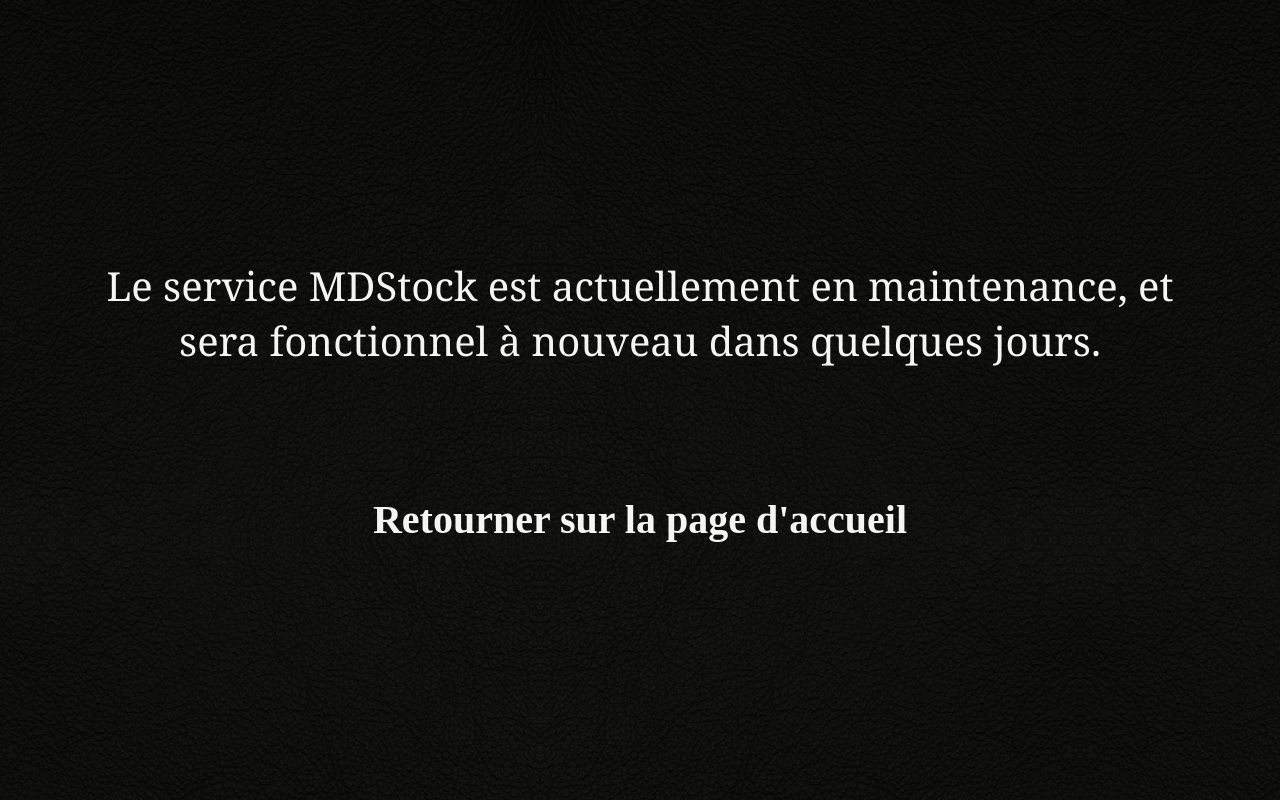
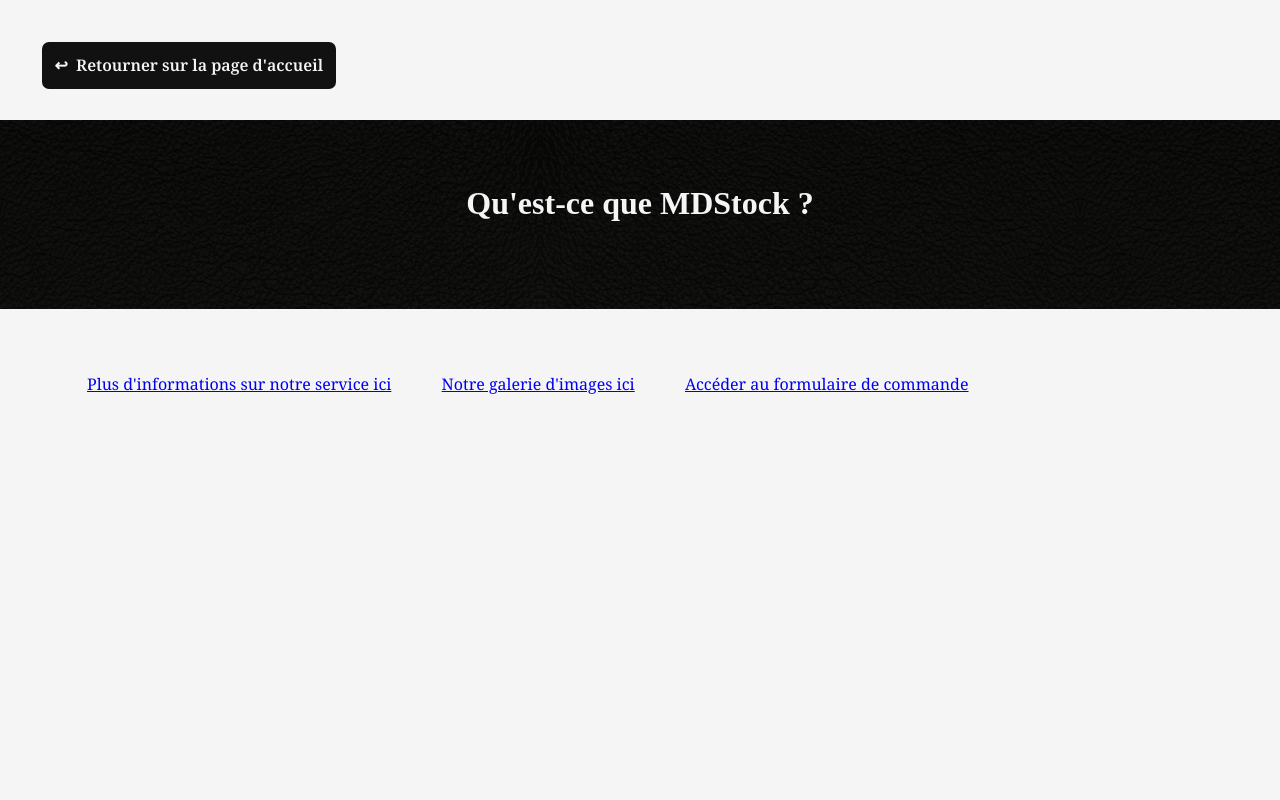
Before and after one commit to MDJeux63/mdjeux63.github.io, a plain HTML site: page mdstock.html in a window 1280 px wide. Drawn offline with Linux system fonts and the light colour scheme; a web font is replaced by a local one.

Commit message:
Update of 22.08.2024

```diff
--- a/mdstock.html
+++ b/mdstock.html
@@ -9,40 +9,46 @@
 
     <style>
 
-        body {
-            background: url(/assets/images/backgrounds/leather-bg-75.png);
+        .backtohome-link {
+            position: absolute;
+            top: 2%;
+            left: 1.25%;
+            padding: 1%;
+            background: var(--color-1);
+            color: var(--color-9);
+            font-weight: 600;
+            border-radius: 7px;
+            text-decoration: none;
+            transition: 1s;
         }
 
-        #legal {
-            height: 100vh;
-            padding: 0;
-            display: flex;
-            flex-direction: column;
-            justify-content: center;
-            text-align: center;
+        .backtohome-link:hover {
+            background: var(--color-9);
+            color: var(--color-1);
+            transition: 1s;
+        }
+
+        #a-propos {
+            margin-top: 15vh;
+            background: url(/assets/images/backgrounds/leather-bg-75.png);
+            color: var(--color-9);
         }
 
         a {
-            margin: 5%;
-            color: var(--color-9);
-            font-family: var(--font-2);
-            font-size: 40px;
-            font-weight: 600;
-            text-decoration: inherit;
-        }
-
-        p {
-            margin: 5%;
-            color: var(--color-9);
-            font-size: 40px;
+            margin: 2%;
         }
 
     </style>
 </head>
 <body>
-    <section id="legal">
-        <p>Le service MDStock est actuellement en maintenance, et sera fonctionnel à nouveau dans quelques jours.</p>
-        <a href="/index.html#mdstock">Retourner sur la page d'accueil</a>
+    <a class="backtohome-link" href="/index.html">&larrhk;&nbsp;&nbsp;Retourner sur la page d'accueil</a>
+    <section id="a-propos">
+        <h2>Qu'est-ce que MDStock&nbsp;?</h2>
+    </section>
+    <section>
+        <a href="https://www.hostize.com/r/_9PyMnSEQa" target="_blank">Plus d'informations sur notre service ici</a>
+        <a href="https://drive.usercontent.google.com/download?id=1_D-bUij920EZmtyCdMz0jpu9JIoOvbgG&export=download" target="_blank">Notre galerie d'images ici</a>
+        <a href="https://docs.google.com/forms/d/e/1FAIpQLSea1F6NZfPeua0LILNaCkZ1-L6TAzGWdoiZjeBidxsKcRZrFA/viewform" target="_blank">Accéder au formulaire de commande</a>
     </section>
 </body>
 </html>
```
